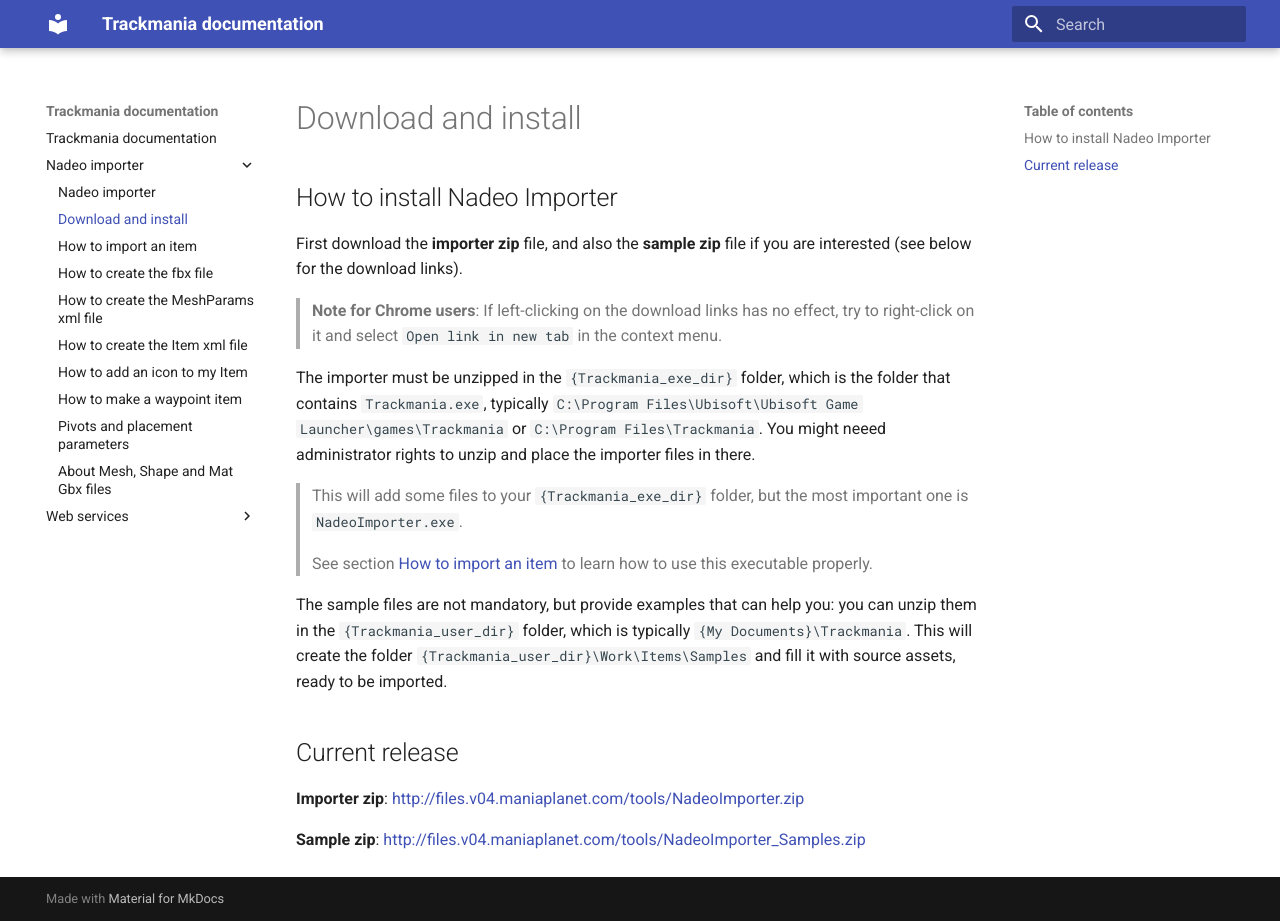
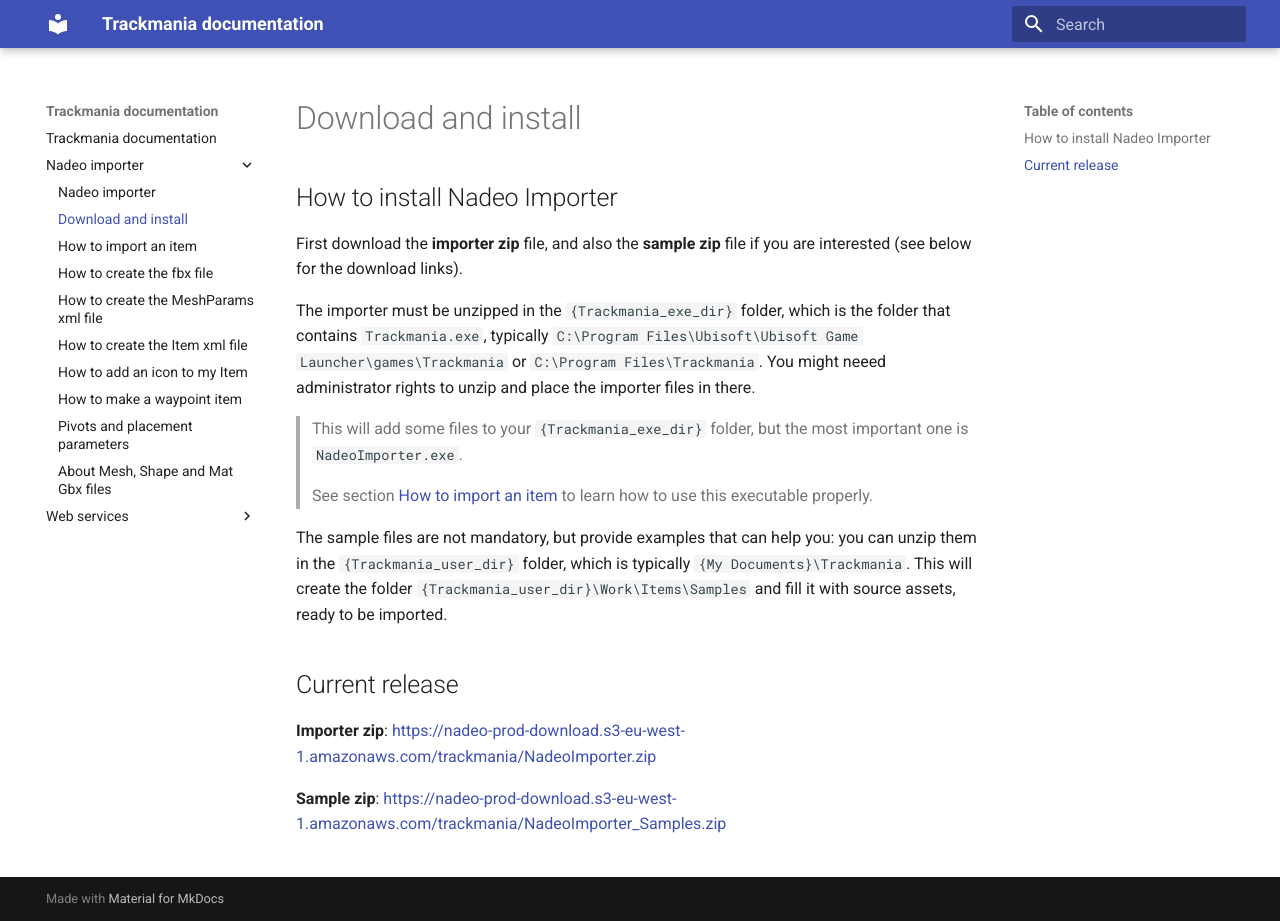
Before and after one commit to nadeo/trackmania-doc, an MkDocs documentation site: the page built from docs/nadeo-importer/01-download-and-install.md, in a window 1280 px wide and 921 px high. Built offline with MkDocs 1.6.1 and Material for MkDocs 9.7.7, drawn with Linux system fonts in a browser that asks for light colours; some of the changed lines change nothing that is shown.

Commit message:
Better download links (https) -> no more warning for Chrome users.

```diff
--- a/docs/nadeo-importer/01-download-and-install.md
+++ b/docs/nadeo-importer/01-download-and-install.md
@@ -3,8 +3,6 @@
 ## How to install Nadeo Importer
 
 First download the **importer zip** file, and also the **sample zip** file if you are interested (see below for the download links).
-
-> **Note for Chrome users**: If left-clicking on the download links has no effect, try to right-click on it and select `Open link in new tab` in the context menu.
 
 The importer must be unzipped in the `{Trackmania_exe_dir}` folder, which is the folder that contains `Trackmania.exe`, typically `C:\Program Files\Ubisoft\Ubisoft Game Launcher\games\Trackmania` or `C:\Program Files\Trackmania`.
 You might neeed administrator rights to unzip and place the importer files in there.
@@ -19,9 +17,9 @@
 
 ## Current release
 
-**Importer zip**: <http://files.v04.maniaplanet.com/tools/NadeoImporter.zip>
+**Importer zip**: <https://nadeo-prod-download.s3-eu-west-1.amazonaws.com/trackmania/NadeoImporter.zip>
 
-**Sample zip**: <http://files.v04.maniaplanet.com/tools/NadeoImporter_Samples.zip>
+**Sample zip**: <https://nadeo-prod-download.s3-eu-west-1.amazonaws.com/trackmania/NadeoImporter_Samples.zip>
 
 
 [How to import an item]: ../02-how-to-import-an-item/
```
